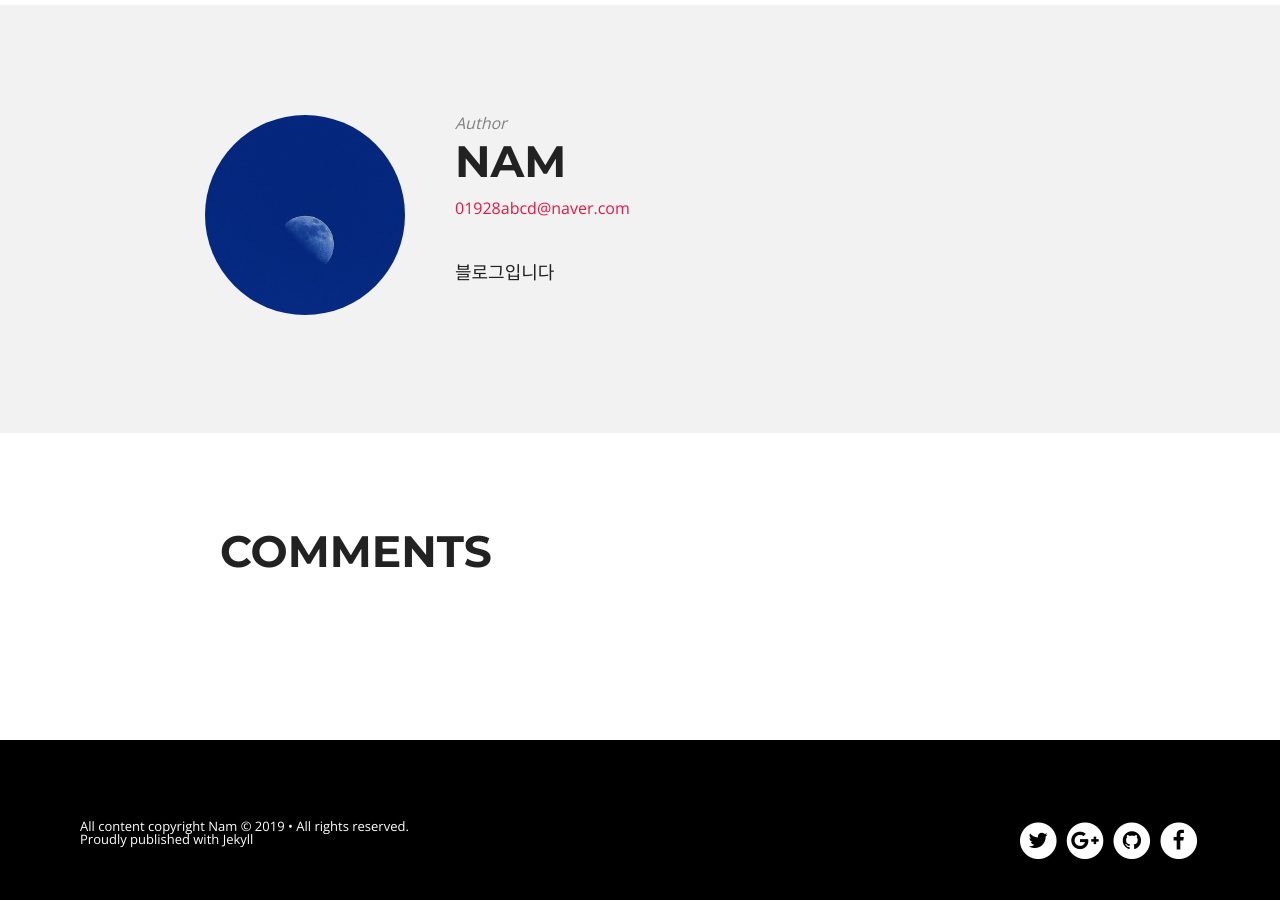
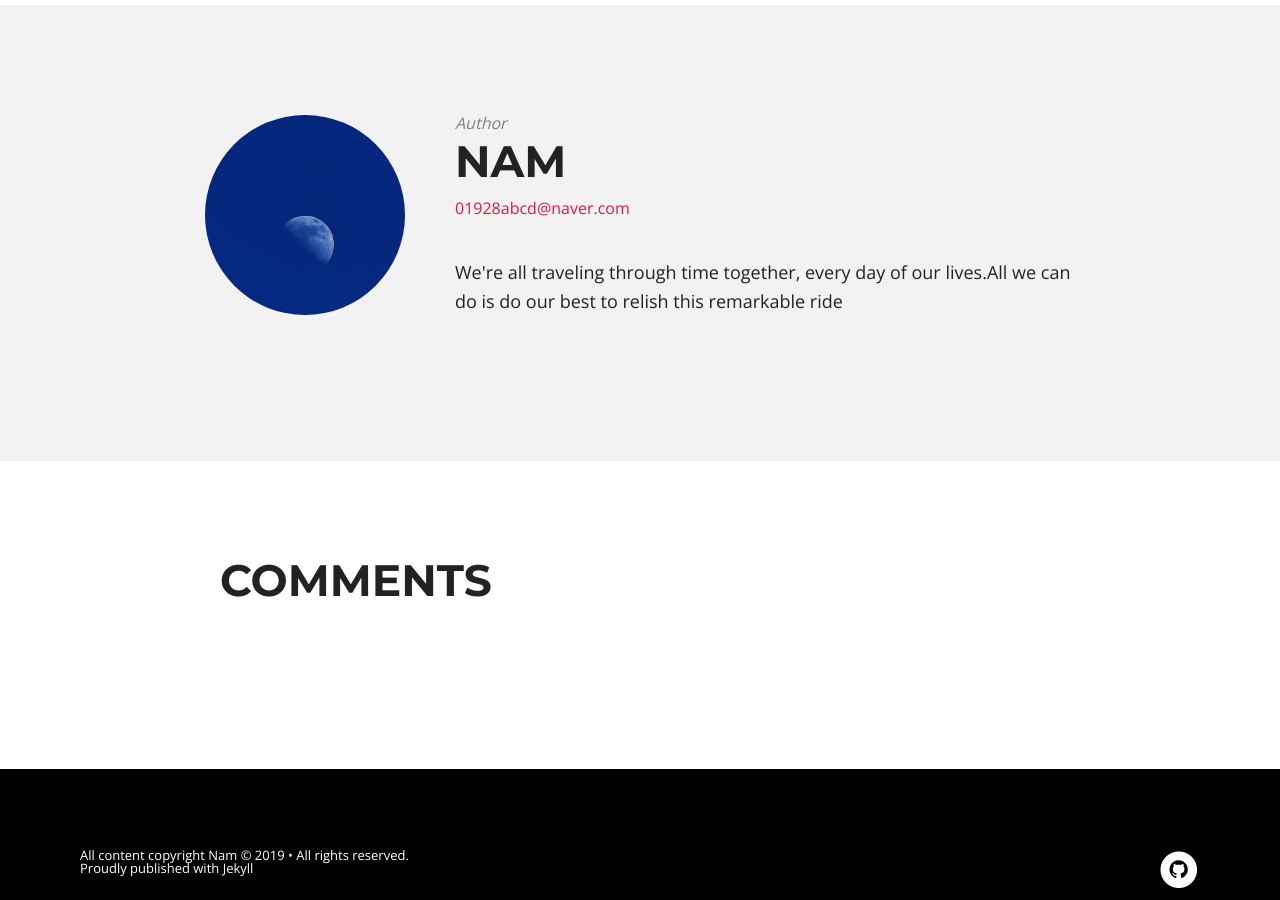
Before and after one commit to NamSuJi/namsuji.github.io, a Jekyll site: the page built from _posts/2019-11-12-블로그시작.md, in a window 1280 px wide and 900 px high, scrolled down 731 px. Built offline with Jekyll 4.4.1, drawn with Linux system fonts in a browser that asks for light colours; nearby versions of some CDN libraries; comment, search, counter and statistics services are not loaded.

Commit message:
Update _config.yml

```diff
--- a/_config.yml
+++ b/_config.yml
@@ -16,14 +16,14 @@ owner:
   avatar:         moon.png
   email:          01928abcd@naver.com
   # Use the coder's toolbox at http://coderstoolbox.net/string/#!encoding=xml&action=encode&charset=us_ascii to encode your description into XML string
-  description:    블로그입니다
+  description:    We're all traveling through time together, every day of our lives.All we can do is do our best to relish this remarkable ride
   # Social networking links used in footer. Update and remove as you like.
-  twitter:        hmfaysal
-  facebook:       hmfaysal
+  #twitter:        hmfaysal
+  #facebook:       hmfaysal
   github:         NamSuJi
   #instagram:      hmfaysal
   # For Google Authorship https://plus.google.com/authorship
-  google_plus:    https://plus.google.com/u/0/102602916593522619858
+  #google_plus:    https://plus.google.com/u/0/102602916593522619858
 
 # Analytics and webmaster tools stuff goes here
 google_analytics:   UA-39365944-7
```
